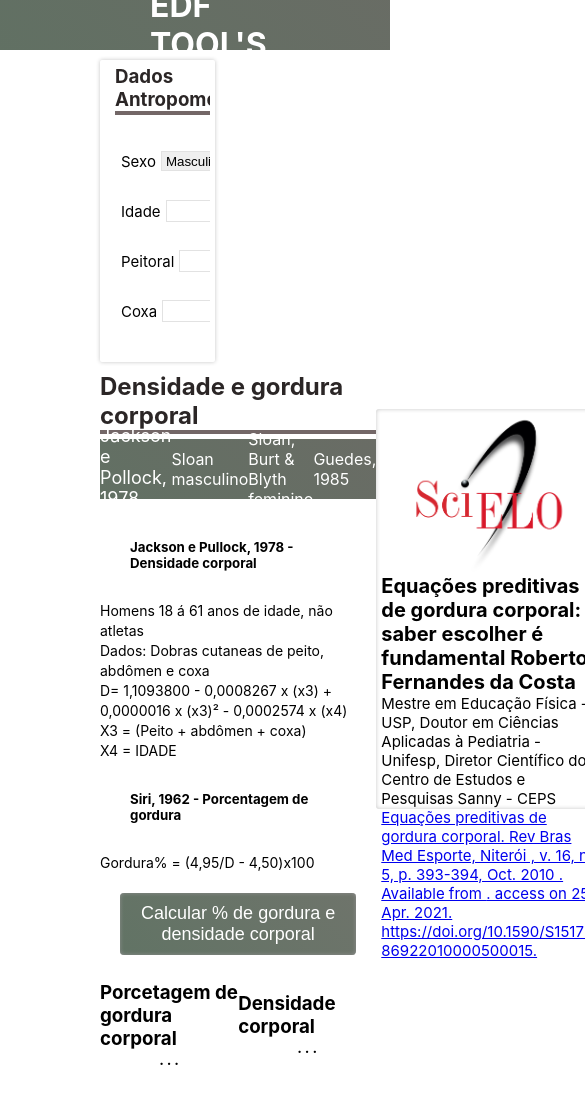
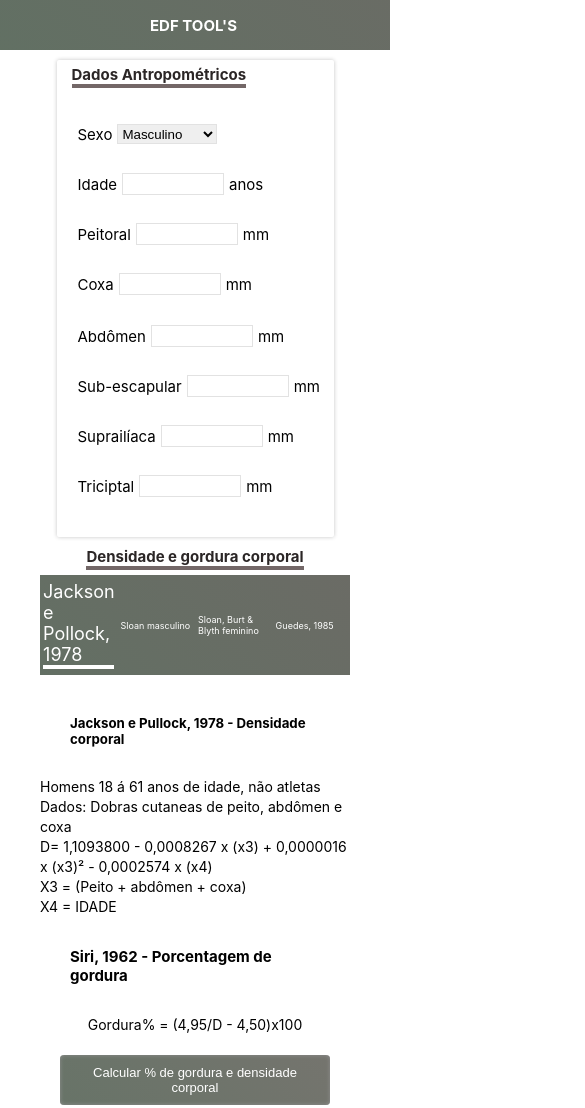
Before and after one commit to KaduHod/EDF-TOOLS, a plain HTML site: page index.html in a window 390 px wide. Shown: the top 1108 px of the page, 585 px wide, since content can reach past the window. Drawn offline with Linux system fonts and the light colour scheme.

Commit message:
testando responsividade

```diff
--- /dev/null
+++ b/assets/css/responsive.css
@@ -0,0 +1,131 @@
+@media screen and (max-width:1200px ){
+    body{
+
+    }
+    form{
+        display: flex;
+        flex-direction: column;
+        width: fit-content;
+    }
+    #form-content{
+        width: fit-content;
+    }
+    #form-container{
+        width: fit-content;
+        align-self: center;
+    }
+    section{
+        display:flex;
+        flex-direction: column;
+        height: fit-content;
+    }
+    footer{
+        display: hidden !important;
+        visibility: collapse;
+    }
+    #corpo{
+        padding: 0px 100px;
+    }
+    .footer-item{
+        display: hidden !important;
+        visibility: collapse;
+    }
+    #titulo-responsive{
+        align-self: center;
+        justify-self: center;
+    }
+    .description-tittle{
+        display: flex;
+        justify-content: center;
+    }
+    #tittle-dinamic{
+
+    }
+    #para-dinamic{
+        display: flex;
+        justify-content: center;
+    }
+    #siri-responsive{
+        display: flex;
+        justify-content: center;
+    }
+    .container-description{
+        display: flex;
+        flex-direction: column;
+        align-items: center;
+    }
+    #article{
+        display: flex;
+        flex-direction: row;
+        height: fit-content;
+        padding: 20px 10px;
+    }
+    .article-img{
+        height: 100%;
+        flex: 1;
+    }
+    .article-desc{
+        height: 100%;
+        flex: 2;
+    }
+}
+@media screen and (max-width:600px ){
+    .article-img{
+        display: hidden;
+        visibility: collapse;
+        flex: 0;
+        width: 0px;
+    }
+}
+@media screen and (max-width:500px ){
+    .article-img{
+        display: hidden;
+        visibility: collapse;
+        flex: 0;
+        width: 0px;
+    }
+    .titulo-menor-500px{
+        font-size: 17px;
+    }
+    form{
+        font-size: 15px;
+    }
+    li{
+        font-size: 11px;
+        width: 23%;
+    }
+    .mini-menu, ul{
+        height: 100px;
+    }
+    .responsive-corpo{
+        padding: 0px;
+    }
+    body{
+        padding: 0px;
+    }
+}
+@media screen and (max-width:480px ){
+    #corpo{
+        padding: 0px 40px;
+    }
+    body{
+        overflow-x: hidden;
+    }
+    .titulo-menor-500px{
+        font-size: 15px;
+    }
+    form{
+        font-size: 13px;
+    }
+    li{
+        font-size: 9px;
+        width: 23%;
+    }
+    .botao{
+        font-size: 13px;
+    }
+    .texto-responsive{
+        font-size: 11px;
+    }
+
+}
--- a/index.html
+++ b/index.html
@@ -9,15 +9,14 @@
     <link rel="stylesheet" href="assets/css/general.css">
     <link rel="stylesheet" href="assets/css/form.css">
     <link rel="stylesheet" href="assets/css/footer.css">
+    <link rel="stylesheet" href="assets/css/responsive.css">
     <style>
         body{
             margin: 0;
             background-color:  #ffffff;
             font-family: -apple-system, BlinkMacSystemFont, 'Segoe UI', Roboto, Oxygen, Ubuntu, Cantarell, 'Open Sans', 'Helvetica Neue', sans-serif;
         }
-        #corpo{
-            padding: 0px 100px;
-        }
+
         p{
             font-size: 15px;
         }
@@ -38,13 +37,13 @@
         atualiza_no_topo()
     </script>
     <header class="flex flex-centerY">
-        <h1>EDF TOOL'S</h1>
+        <h1 id="h1-header-reponsive" class="titulo-menor-500px">EDF TOOL'S</h1>
     </header>
-    <div id="corpo" class="flex flex-column" >
+    <div id="corpo" class="flex flex-column responsive-corpo" >
         <div id="form-container" class="flex-spaceAround-center move-up-animation">
             <div class="form-content">
                 <div class="tittle">
-                    <h3>Dados Antropométricos</h3>
+                    <h3 class="titulo-menor-500px">Dados Antropométricos</h3>
                 </div>
                 <form action="" class="flex height100" method="post">
                     <div class="flex-column height100" style="border: 1px solid rgba(168, 144, 144, 0);flex:1;">
@@ -94,8 +93,8 @@
         </div>
         <section class="section-content flex move-up-animation">
             <div class="section-content-content flex-column">
-                <div class="tittle">
-                    <h1>Densidade e gordura corporal</h1>
+                <div class="tittle" id="titulo-responsive">
+                    <h1 class="titulo-menor-500px">Densidade e gordura corporal</h1>
                 </div>
                 <div class="mini-menu">
                     <ul class="flex-spaceAround-center">
@@ -117,7 +116,7 @@
                     <div class="description-tittle" >
                         <h5 id="tittle-dinamic" class="trasition5s">Jackson e Pullock, 1978 - Densidade corporal</h5>
                     </div>
-                    <p id="para-dinamic" class="trasition5s">
+                    <p id="para-dinamic" class="texto-responsive trasition5s">
                         Homens 18 á 61 anos de idade, não atletas  <br>
                         Dados: Dobras cutaneas de peito, abdômen e coxa <br>
                         D= 1,1093800 - 0,0008267 x (x3) + 0,0000016 x (x3)² - 0,0002574 x (x4) <br>
@@ -125,9 +124,9 @@
                         X4 = IDADE <br>
                     </p>
                     <div class="description-tittle">
-                        <h5>Siri, 1962 - Porcentagem de gordura</h5>
+                        <h5 class="titulo-menor-500px">Siri, 1962 - Porcentagem de gordura</h5>
                     </div>
-                    <p>
+                    <p id="siri-responsive">
                         Gordura% = (4,95/D - 4,50)x100
                     </p>
 
@@ -136,25 +135,25 @@
                     </button>
                     <div id="resposta" class="flex-center-center">
                         <div  class="flex-column just-spaceAround ali-center resposta  font25 " >
-                            <h3>Porcetagem de gordura corporal</h3>
+                            <h3 class="titulo-menor-500px">Porcetagem de gordura corporal</h3>
                             <p id="resposta-gordura">.  .  .</p>
                         </div> <div class="flex-column just-spaceAround resposta ali-center  font25" >
-                            <h3>Densidade corporal</h3>
+                            <h3 class="titulo-menor-500px">Densidade corporal</h3>
                             <p id="resposta-densidade">.  .  .</p>
                         </div>
                     </div>
                 </div>
             </div>
-            <article class="section-content-article flex-column">
+            <article id="article" class="section-content-article flex-column">
                 <div class="article-img">
                     <img src="assets/img/logo-scielo.png"  alt="Logo site de articos científicos">
                 </div>
                 <div class="article-desc">
-                    <h4>Equações preditivas de gordura corporal: saber escolher é fundamental
+                    <h4 class="titulo-menor-500px">Equações preditivas de gordura corporal: saber escolher é fundamental
                         Roberto Fernandes da Costa </h4>
-                    <p>Mestre em Educação Física - USP, Doutor em Ciências Aplicadas à Pediatria - Unifesp, Diretor Científico do Centro de Estudos e Pesquisas Sanny - CEPS</p>
+                    <p class="texto-responsive">Mestre em Educação Física - USP, Doutor em Ciências Aplicadas à Pediatria - Unifesp, Diretor Científico do Centro de Estudos e Pesquisas Sanny - CEPS</p>
 
-                    <a href="https://www.scielo.br/scielo.php?script=sci_arttext&pid=S1517-86922010000500015" target="_blank" rel="noopener noreferrer">Equações preditivas de gordura corporal. Rev Bras Med Esporte,  Niterói ,  v. 16, n. 5, p. 393-394,  Oct.  2010 .   Available from <http://www.scielo.br/scielo.php?script=sci_arttext&pid=S1517-86922010000500015&lng=en&nrm=iso>. access on  25  Apr.  2021.  https://doi.org/10.1590/S1517-86922010000500015.</a>
+                    <a class="texto-responsive" href="https://www.scielo.br/scielo.php?script=sci_arttext&pid=S1517-86922010000500015" target="_blank" rel="noopener noreferrer">Equações preditivas de gordura corporal. Rev Bras Med Esporte,  Niterói ,  v. 16, n. 5, p. 393-394,  Oct.  2010 .   Available from <http://www.scielo.br/scielo.php?script=sci_arttext&pid=S1517-86922010000500015&lng=en&nrm=iso>. access on  25  Apr.  2021.  https://doi.org/10.1590/S1517-86922010000500015.</a>
 
 
                 </div>
```
